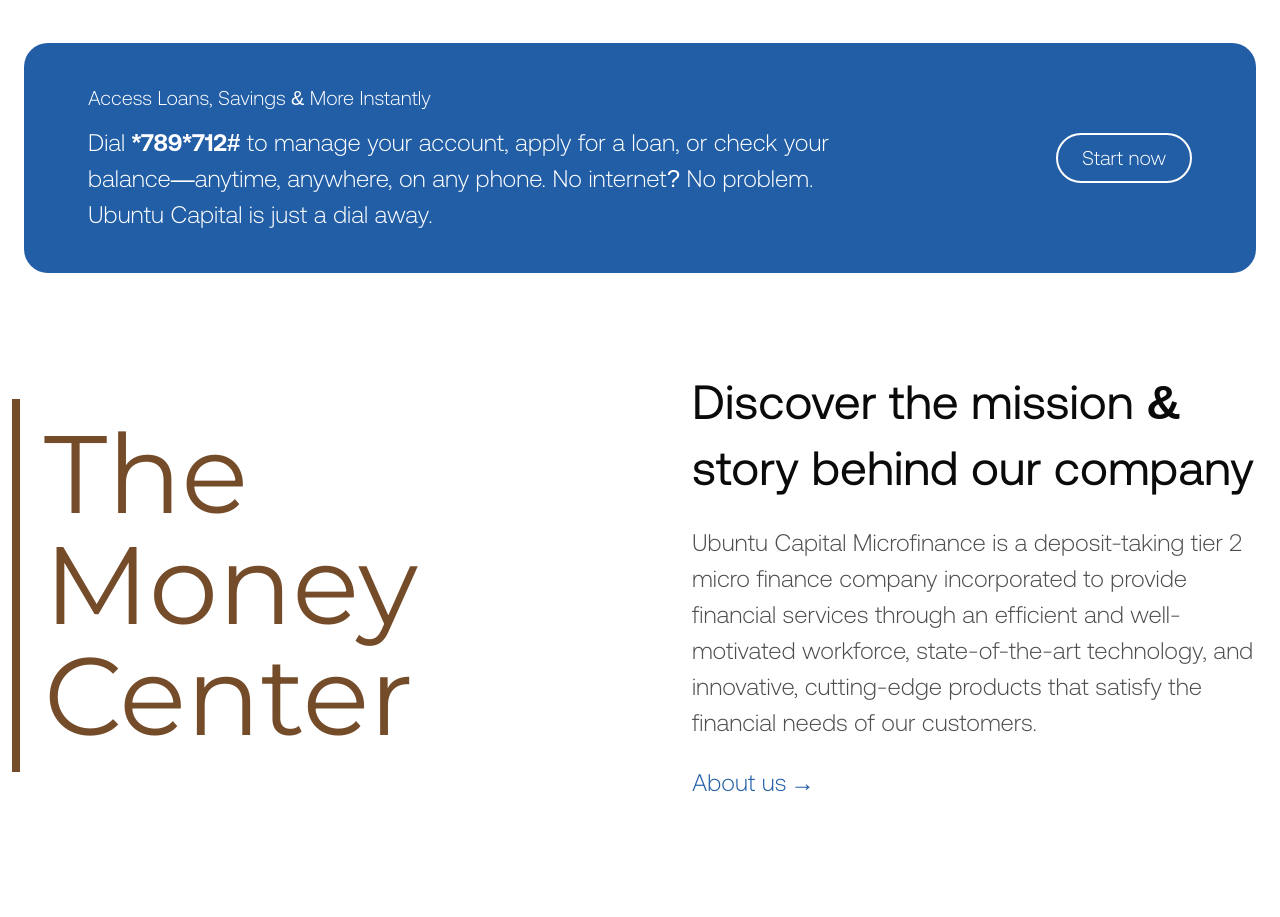
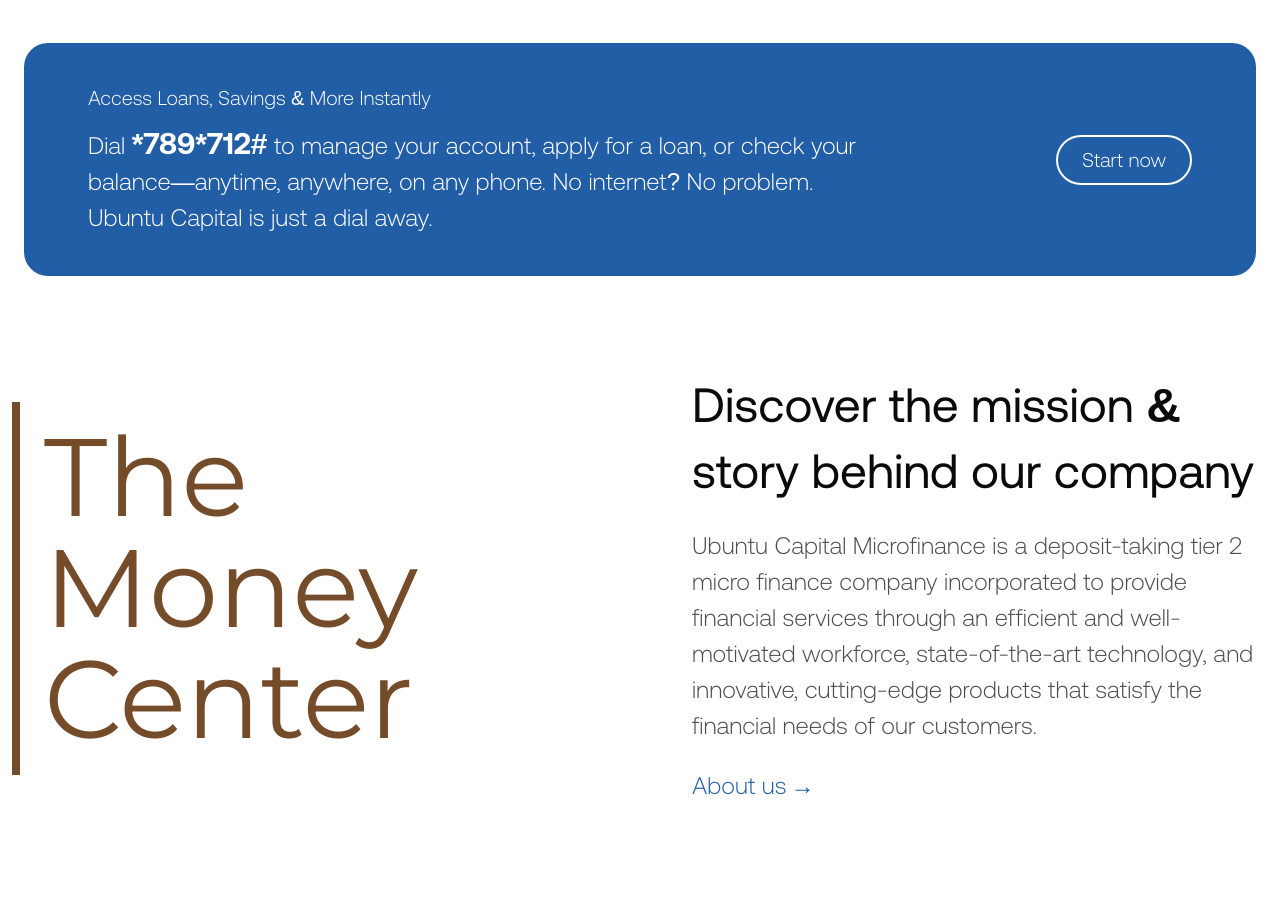
Before and after one commit to Access89/ubuntu-website, a React (Vite) app: page / in a window 1280 px wide. Shown: the part 2300-3217 px from the top of the page. Built offline with nearby package versions, Linux system fonts and the light colour scheme.

Commit message:
increasethe font size of the call to action

```diff
--- a/src/components/landing/CallToAction.tsx
+++ b/src/components/landing/CallToAction.tsx
@@ -10,10 +10,10 @@
           </h3>
 
           <p className=" text-xl lg:text-2xl font-[300] fontsemibold leading-[#150]">
-            Dial <span className="font-bold">*789*712#</span> to manage your
-            account, apply for a loan, or check your balance—anytime, anywhere,
-            on any phone. No internet? No problem. Ubuntu Capital is just a dial
-            away.
+            Dial <span className="font-bold text-3xl">*789*712#</span> to manage
+            your account, apply for a loan, or check your balance—anytime,
+            anywhere, on any phone. No internet? No problem. Ubuntu Capital is
+            just a dial away.
           </p>
         </div>
 
```
